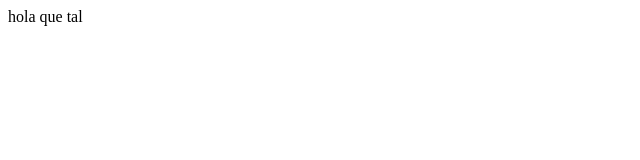
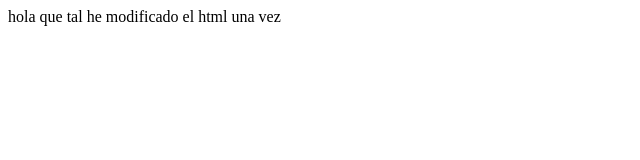
Before and after one commit to fsanjim1208/git_prueba, a plain HTML site: page index.html in a window 1280 px wide. Shown: the whole page, without its empty margins (0-640 px from the left). Drawn offline with Linux system fonts and the light colour scheme.

Commit message:
he realizado mi segundo commit en el index

```diff
--- a/index.html
+++ b/index.html
@@ -8,5 +8,6 @@
 </head>
 <body>
     hola que tal
+    he modificado el html una vez
 </body>
 </html>
```
